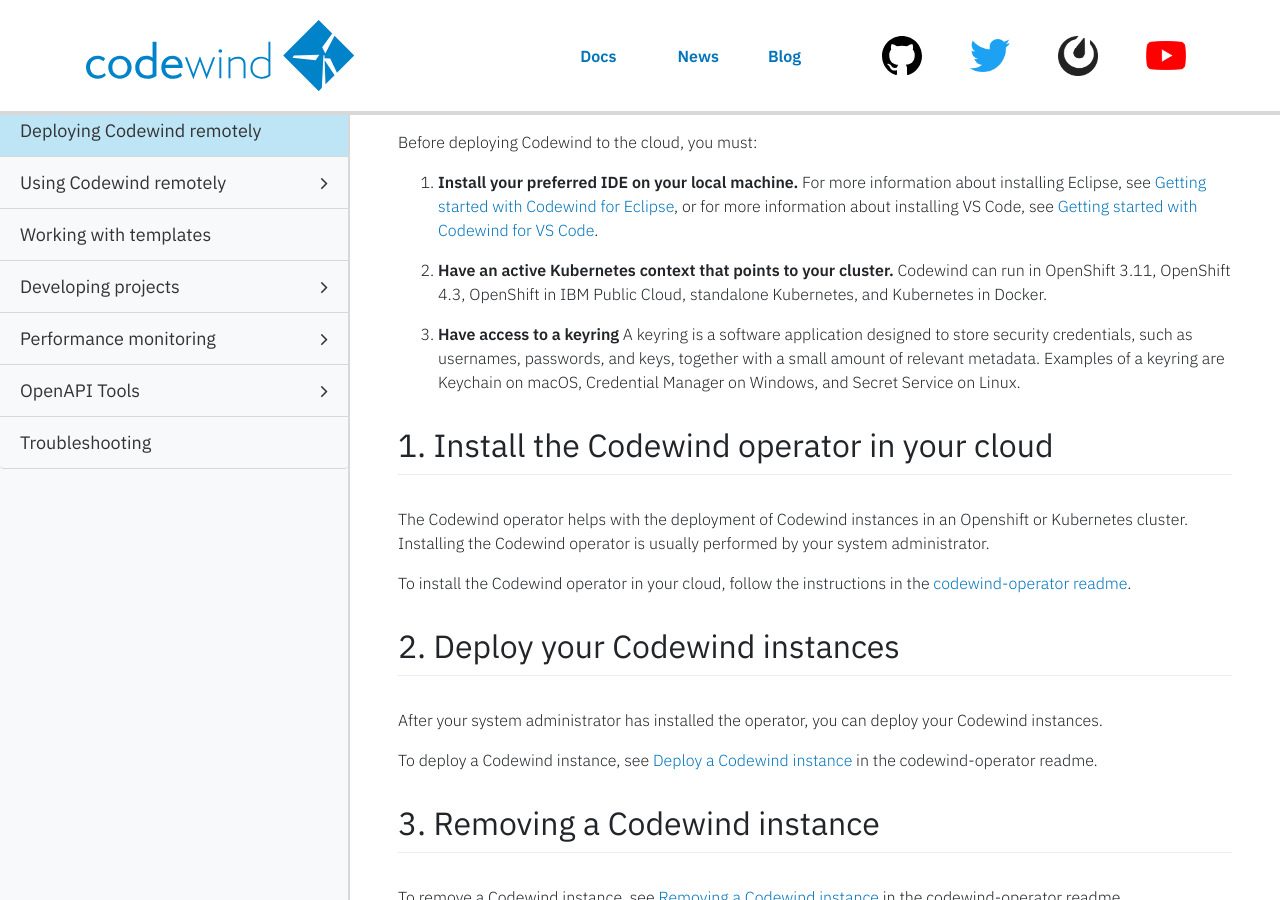
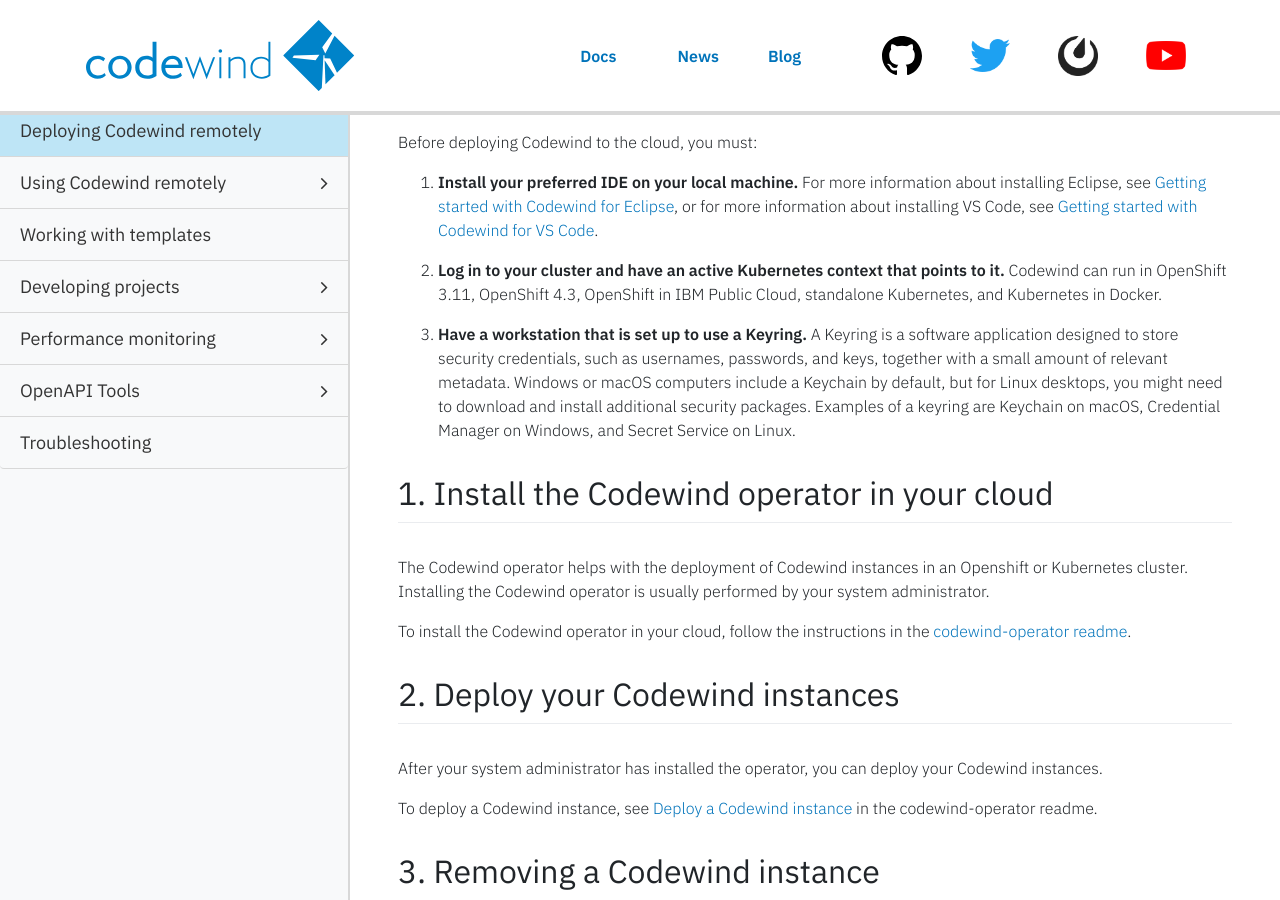
Before and after one commit to eclipse-archived/codewind-docs, a Jekyll site: the page built from docs/_documentations/remote-deploying-codewind.md, in a window 1280 px wide and 900 px high, scrolled down 680 px. Built offline with Jekyll 4.4.1, drawn with Linux system fonts in a browser that asks for light colours; nearby versions of some CDN libraries; comment, search, counter and statistics services are not loaded.

Commit message:
Resolving comments
Signed-off-by: micgibso <MICGIBSO@uk.ibm.com>

```diff
--- a/docs/_documentations/remote-deploying-codewind.md
+++ b/docs/_documentations/remote-deploying-codewind.md
@@ -31,9 +31,9 @@ Before deploying Codewind to the cloud, you must:
 
 1. **Install your preferred IDE on your local machine.** For more information about installing Eclipse, see [Getting started with Codewind for Eclipse](eclipse-getting-started.html), or for more information about installing VS Code, see [Getting started with Codewind for VS Code](vsc-getting-started.html).
 
-2. **Have an active Kubernetes context that points to your cluster.** Codewind can run in OpenShift 3.11, OpenShift 4.3, OpenShift in IBM Public Cloud, standalone Kubernetes, and Kubernetes in Docker.
+2. **Log in to your cluster and have an active Kubernetes context that points to it.** Codewind can run in OpenShift 3.11, OpenShift 4.3, OpenShift in IBM Public Cloud, standalone Kubernetes, and Kubernetes in Docker.
 
-3. **Have access to a keyring** A keyring is a software application designed to store security credentials, such as usernames, passwords, and keys, together with a small amount of relevant metadata. Examples of a keyring are Keychain on macOS, Credential Manager on Windows, and Secret Service on Linux.
+3. **Have a workstation that is set up to use a Keyring.** A Keyring is a software application designed to store security credentials, such as usernames, passwords, and keys, together with a small amount of relevant metadata. Windows or macOS computers include a Keychain by default, but for Linux desktops, you might need to download and install additional security packages. Examples of a keyring are Keychain on macOS, Credential Manager on Windows, and Secret Service on Linux.
 
 ## 1. Install the Codewind operator in your cloud
 
```
